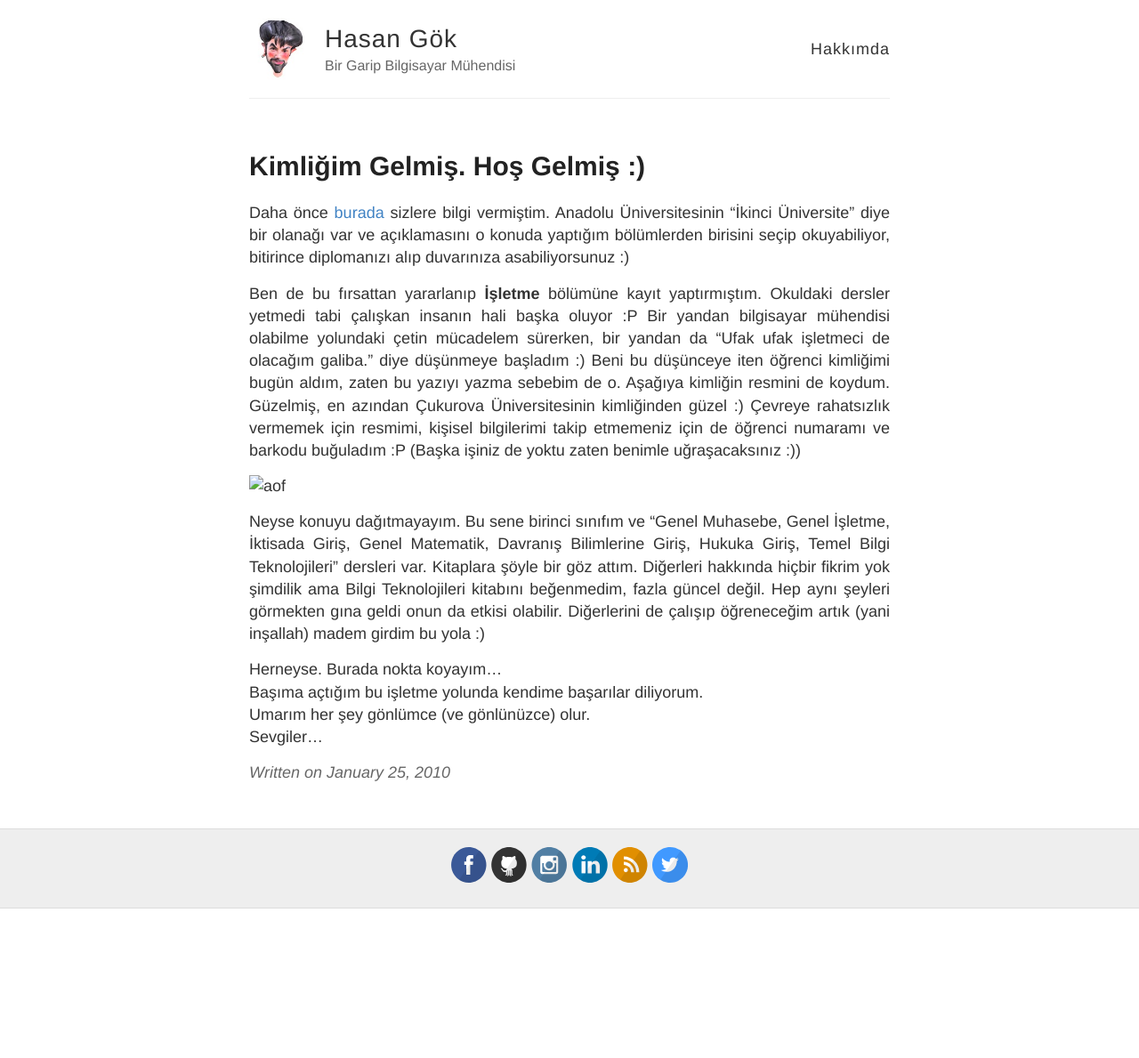
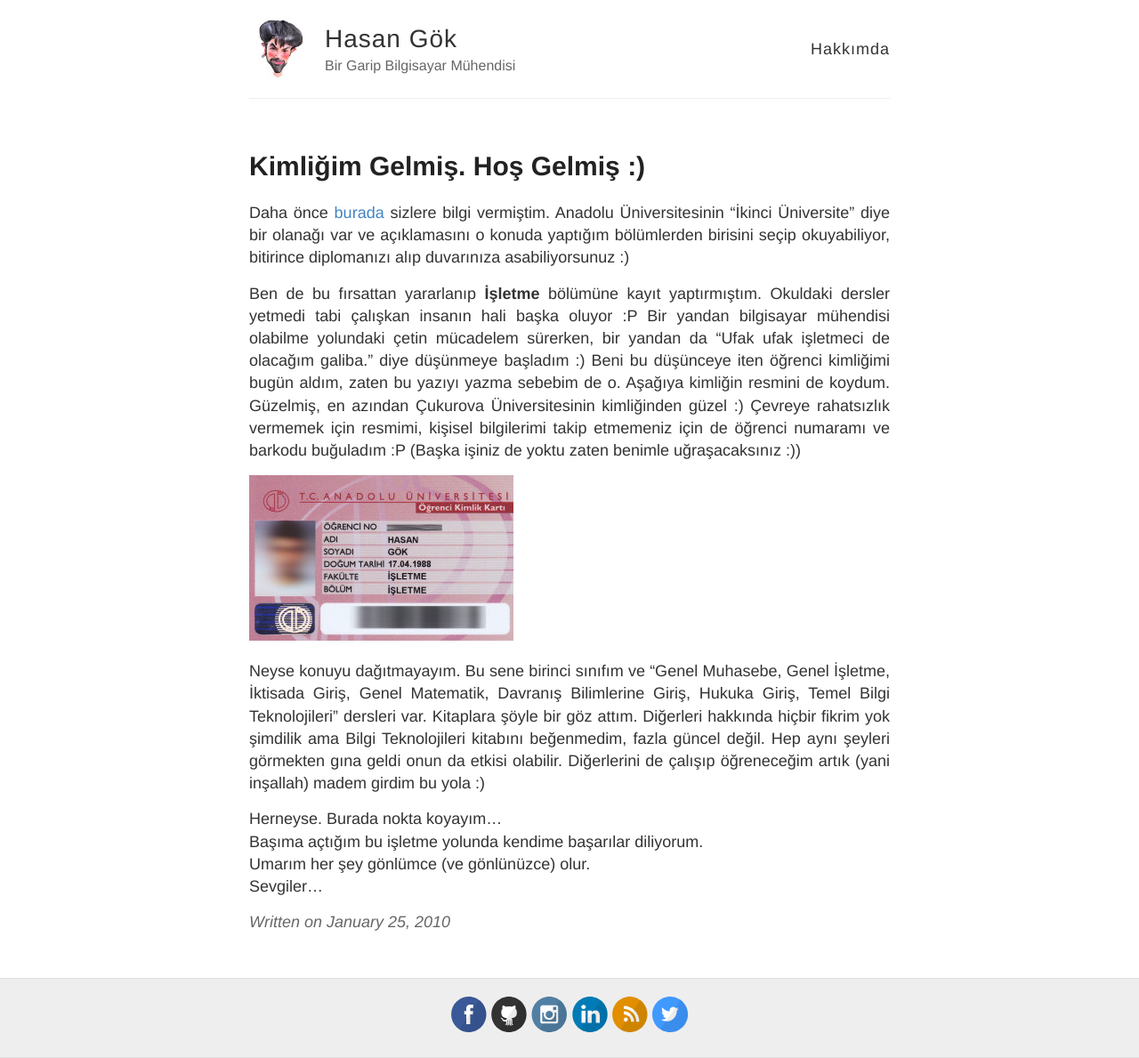
Before and after one commit to hasangok/hasangok.github.io, a Jekyll site: the page built from _posts/2010-01-25-kimligim-gelmis-hos-gelmis.md, in a window 1280 px wide. Shown: the whole page at 89% size. Built offline with Jekyll 4.4.1, drawn with Linux system fonts in a browser that asks for light colours; comment, search, counter and statistics services are not loaded; before the commit the page ends 1021 px from its top, so only the background shows below that.

Commit message:
Update 2010-01-25-kimligim-gelmis-hos-gelmis.md

```diff
--- a/_posts/2010-01-25-kimligim-gelmis-hos-gelmis.md
+++ b/_posts/2010-01-25-kimligim-gelmis-hos-gelmis.md
@@ -10,7 +10,7 @@
 
 Ben de bu fırsattan yararlanıp **İşletme** bölümüne kayıt yaptırmıştım. Okuldaki dersler yetmedi tabi çalışkan insanın hali başka oluyor :P Bir yandan bilgisayar mühendisi olabilme yolundaki çetin mücadelem sürerken, bir yandan da "Ufak ufak işletmeci de olacağım galiba." diye düşünmeye başladım :) Beni bu düşünceye iten öğrenci kimliğimi bugün aldım, zaten bu yazıyı yazma sebebim de o. Aşağıya kimliğin resmini de koydum. Güzelmiş, en azından Çukurova Üniversitesinin kimliğinden güzel :) Çevreye rahatsızlık vermemek için resmimi, kişisel bilgilerimi takip etmemeniz için de öğrenci numaramı ve barkodu buğuladım :P (Başka işiniz de yoktu zaten benimle uğraşacaksınız :))
 
-![aof](http://www.hasangok.com.tr/wp-content/uploads/2010/01/isletmekimlik.jpg)
+![aof](https://raw.githubusercontent.com/hasangok/hasangok.github.io/master/uploads/2010/01/isletmekimlik.jpg)
 
 Neyse konuyu dağıtmayayım. Bu sene birinci sınıfım ve "Genel Muhasebe, Genel İşletme, İktisada Giriş, Genel Matematik, Davranış Bilimlerine Giriş, Hukuka Giriş, Temel Bilgi Teknolojileri" dersleri var. Kitaplara şöyle bir göz attım. Diğerleri hakkında hiçbir fikrim yok şimdilik ama Bilgi Teknolojileri kitabını beğenmedim, fazla güncel değil. Hep aynı şeyleri görmekten gına geldi onun da etkisi olabilir. Diğerlerini de çalışıp öğreneceğim artık (yani inşallah) madem girdim bu yola :)
 
```
